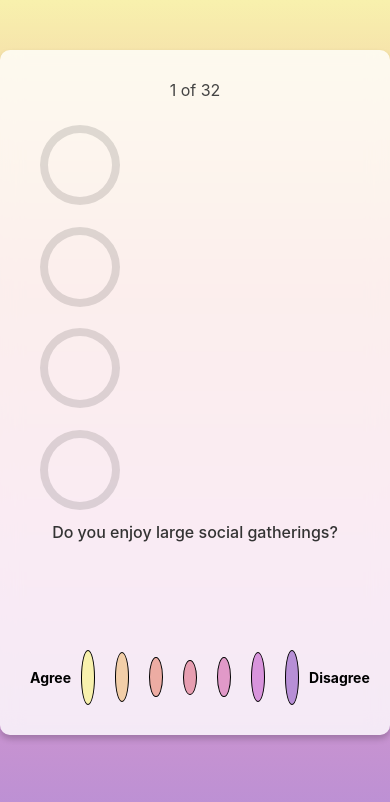
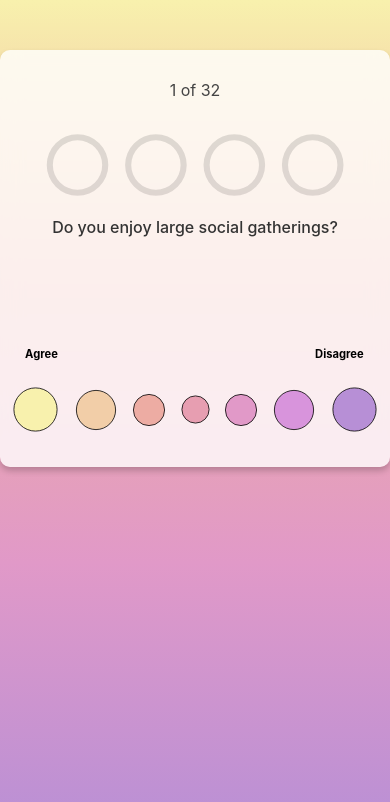
Before and after one commit to RrussellW/forgeaonline, a React (Create React App) app: page /AssessmentQuestions in a window 390 px wide. Shown: the top 802 px of the page. Built offline with nearby package versions, Linux system fonts and the light colour scheme; no server answers.

Commit message:
Mobile UI adjustments to assessment questions

```diff
--- a/src/Components/Assessment/AssessmentQuestions.css
+++ b/src/Components/Assessment/AssessmentQuestions.css
@@ -168,6 +168,66 @@ button:active {
 
     /* Ensuring buttons fill width on mobile */
     .answers button {
-        width: 100%; /* Full-width buttons on mobile */
+        transform: scale(0.8); /* Scale down uniformly */
+        margin: 0;
+    }
+
+    .gauge-container {
+        transform: scale(0.8); /* Scale down uniformly */
+        margin: 0;
+        padding: 0;
+    }
+
+    .assessment-questions-container {
+        padding-left: 0px;
+        padding-right: 0px;
+    }
+
+    .label-left {
+        transform: scale(0.8); /* Scale down uniformly */
+    }
+
+    .label-right {
+        transform: scale(0.8); /* Scale down uniformly */
     }
 }
+
+@media (max-width: 324px) {
+    .assessment-container {
+        padding: 20px;
+        max-width: 90%;
+    }
+
+    .question {
+        font-size: 16px;
+    }
+
+    /* Ensuring buttons fill width on mobile */
+    .answers button {
+        transform: scale(0.4); /* Scale down uniformly */
+        margin: 0;
+    }
+
+    .gauge-container {
+        transform: scale(0.8); /* Scale down uniformly */
+        margin: 0;
+        padding: 0;
+    }
+
+    .assessment-questions-container {
+        padding-left: 0px;
+        padding-right: 0px;
+    }
+
+    .answers-container {
+        transform: scale(0.8);
+    }
+
+    .label-left {
+        transform: scale(0.8); /* Scale down uniformly */
+    }
+
+    .label-right {
+        transform: scale(0.8); /* Scale down uniformly */
+    }
+}
--- a/src/Components/Assessment/AssessmentQuestions.jsx
+++ b/src/Components/Assessment/AssessmentQuestions.jsx
@@ -211,7 +211,8 @@ const AssessmentQuestions = () => {
                 {qIndex >= 32 && (<div className="question-number">
                     Finished Assessment
                 </div>)}
-                <Stack direction={{ xs: 'column', md: 'row' }} spacing={{ xs: .2, md: -30 }}>
+                <div className="gauge-container">
+                <Stack direction={{ xs: 'row', md: 'row' }} spacing={{ xs: .2, md: -30 }}>
                     <Gauge width={100} height={100} value={(firstT/8) * 100} text={""} sx={(theme) => ({
                         [`& .${gaugeClasses.valueArc}`]: {
                             fill: "#F8F1AD"
@@ -229,13 +230,46 @@ const AssessmentQuestions = () => {
                             fill: "#B78FD6"
                         }})}/>
                 </Stack>
+                </div>
                 <div className="question">
                     {qIndex < fourth && (proceedAssessment())}
                 </div>
-                <div>
+                <div className="answers-container">
+                {qIndex < 32 && (<div className="answers">
+                        {/* Left label for Agree */}
+                        <div className="button-container">
+                        </div>
+                        <div className="label-left">Agree</div>
+                        <div className="button-container">
+                        </div>
+                        <div className="button-container">
+                        </div>
+                        <div className="button-container">
+                        </div>
+                        <div className="button-container">
+                        </div>
+                        <div className="button-container">
+                        </div>
+                        <div className="button-container">
+                        </div>
+                        <div className="button-container">
+                        </div>
+                        <div className="button-container">
+                        </div>
+                        <div className="button-container">
+                        </div>
+                        <div className="button-container">
+                        </div>
+                        <div className="button-container">
+                        </div>
+                        {/* Right label for Disagree */}
+                        <div className="label-right">Disagree</div>
+                        <div className="button-container">
+                        </div>
+                    </div>)}
                     {qIndex < 32 && (<div className="answers">
                         {/* Left label for Agree */}
-                        <div className="label-left">Agree</div>
+                        <div className="label-left">     </div>
 
                         {/* Leftmost button (largest) */}
                         <div className="button-container">
@@ -273,15 +307,17 @@ const AssessmentQuestions = () => {
                         </div>
 
                         {/* Right label for Disagree */}
-                        <div className="label-right">Disagree</div>
+                        <div className="label-right">        </div>
                     </div>)}
+
+                    {qIndex >= 32 && (
+                        <Button variant="contained" color="success" onClick={ () => proceedResults()}>
+                            Proceed
+                        </Button>
+                    )}
                 </div>
 
-                {qIndex >= 32 && (
-                    <Button variant="contained" color="success" onClick={ () => proceedResults()}>
-                        Proceed
-                    </Button>
-                )}
+
             </div>
         </div>
     );
```
